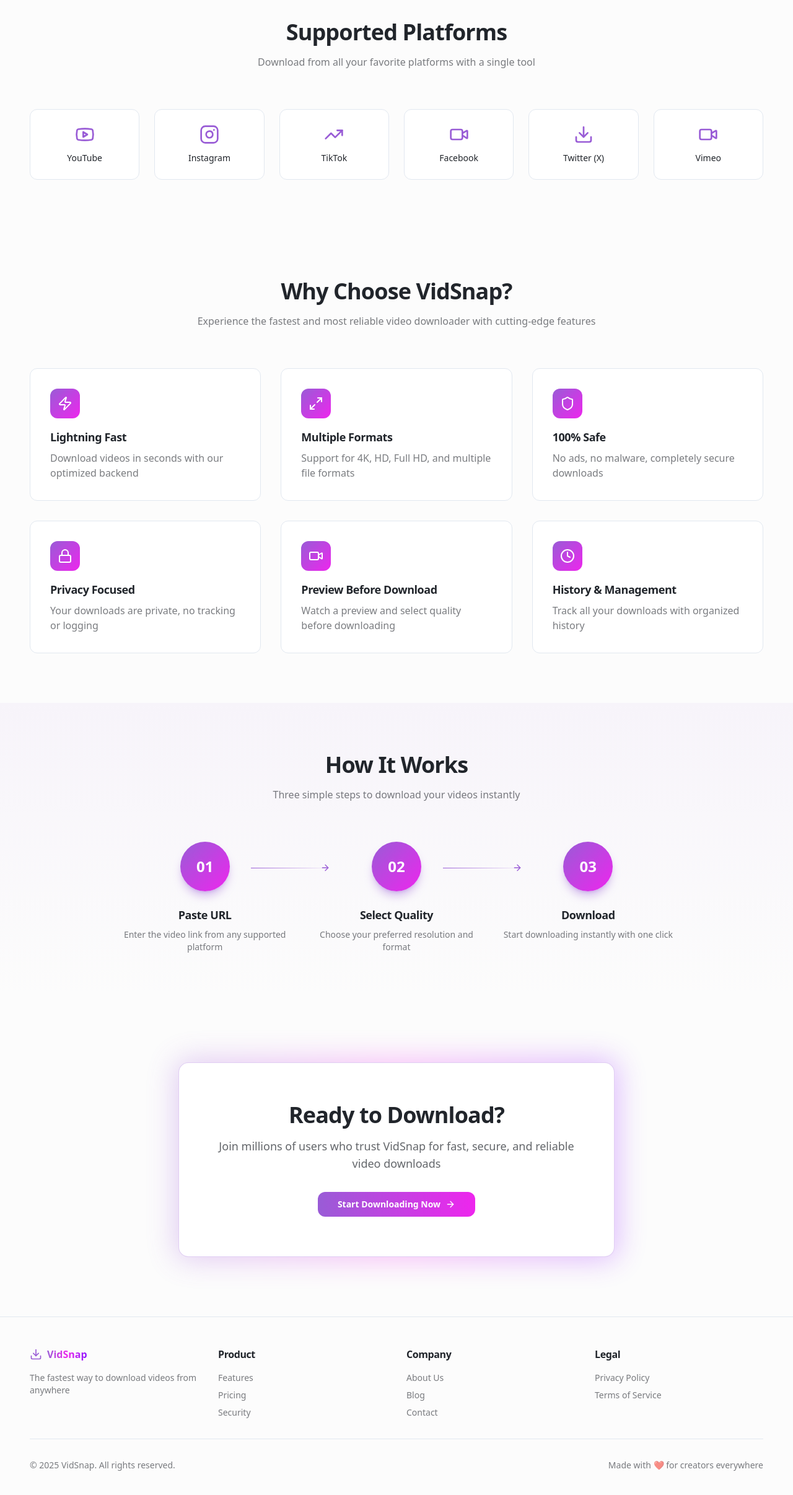
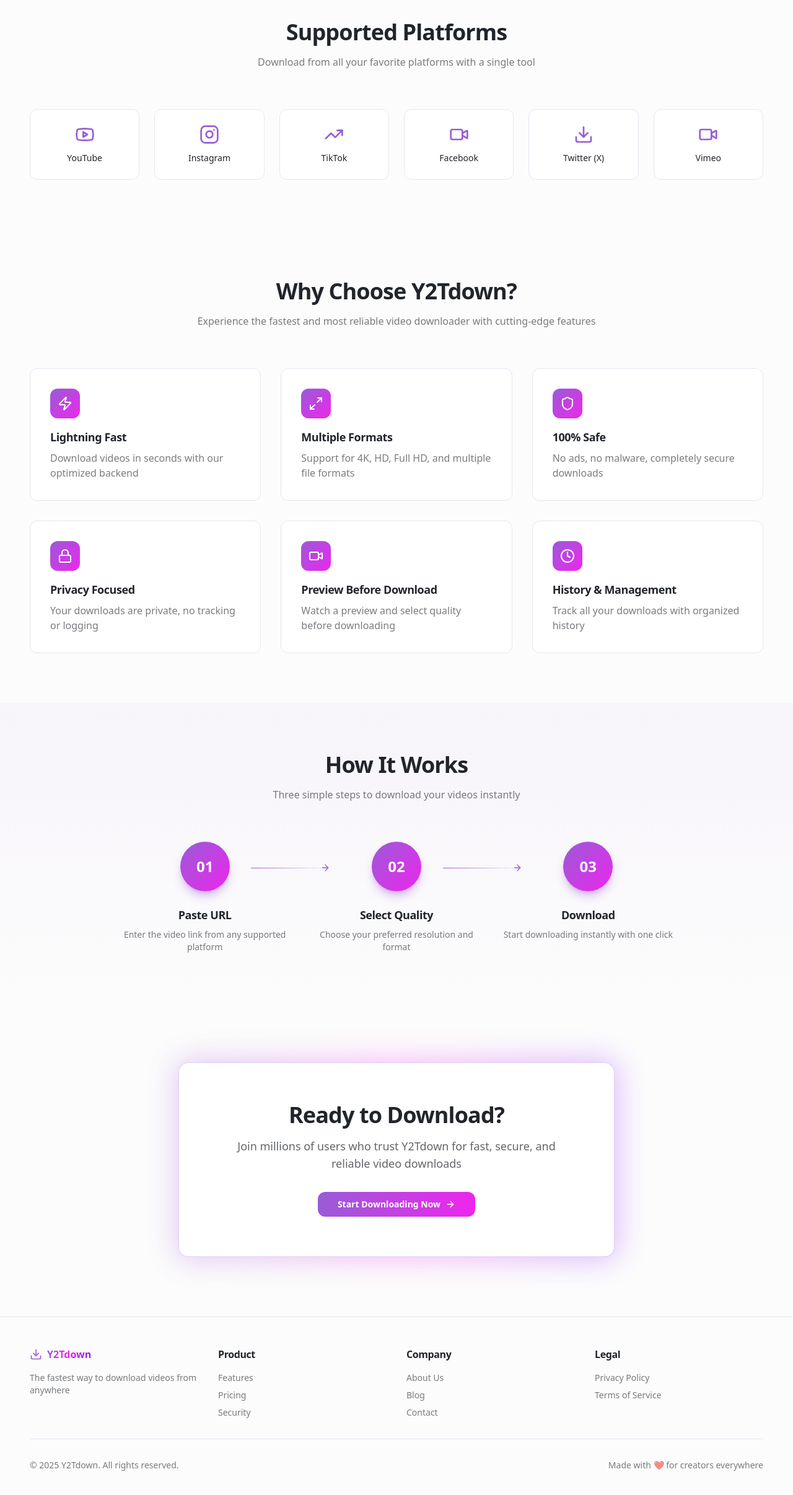
Before and after one commit to marslangaming2000-source/meee, a React (Vite) app: page / in a window 1280 px wide. Shown: the part 1129-3541 px from the top of the page at 62% size. Built offline with nearby package versions, Linux system fonts and the light colour scheme.

Commit message:
Rebrand VidSnap to Y2Tdown
cgen-14a4da4bf5e54f6e80506f0768be97ed

```diff
--- a/client/pages/Index.tsx
+++ b/client/pages/Index.tsx
@@ -236,7 +236,7 @@ export default function Index() {
         <div className="container mx-auto">
           <div className="text-center mb-16">
             <h2 className="text-3xl md:text-4xl font-bold mb-4">
-              Why Choose VidSnap?
+              Why Choose Y2Tdown?
             </h2>
             <p className="text-foreground/60 max-w-2xl mx-auto">
               Experience the fastest and most reliable video downloader with
@@ -319,7 +319,7 @@ export default function Index() {
                 Ready to Download?
               </h2>
               <p className="text-foreground/70 mb-8 text-lg">
-                Join millions of users who trust VidSnap for fast, secure, and
+                Join millions of users who trust Y2Tdown for fast, secure, and
                 reliable video downloads
               </p>
               <Button className="gradient-button px-8 py-4 font-semibold text-white rounded-lg inline-flex items-center gap-2 transition-all duration-300 hover:shadow-lg hover:shadow-primary/40">
@@ -337,9 +337,9 @@ export default function Index() {
           <div className="grid md:grid-cols-4 gap-8 mb-8">
             <div>
               <div className="flex items-center gap-2 mb-4">
-                <Download className="w-5 h-5 text-primary" />
-                <span className="font-bold gradient-text">VidSnap</span>
-              </div>
+              <Download className="w-5 h-5 text-primary" />
+              <span className="font-bold gradient-text">Y2Tdown</span>
+            </div>
               <p className="text-sm text-foreground/60">
                 The fastest way to download videos from anywhere
               </p>
@@ -401,7 +401,7 @@ export default function Index() {
             </div>
           </div>
           <div className="border-t border-border pt-8 flex flex-col md:flex-row justify-between items-center gap-4 text-sm text-foreground/60">
-            <p>&copy; 2025 VidSnap. All rights reserved.</p>
+            <p>&copy; 2025 Y2Tdown. All rights reserved.</p>
             <p>Made with ❤️ for creators everywhere</p>
           </div>
         </div>
```
